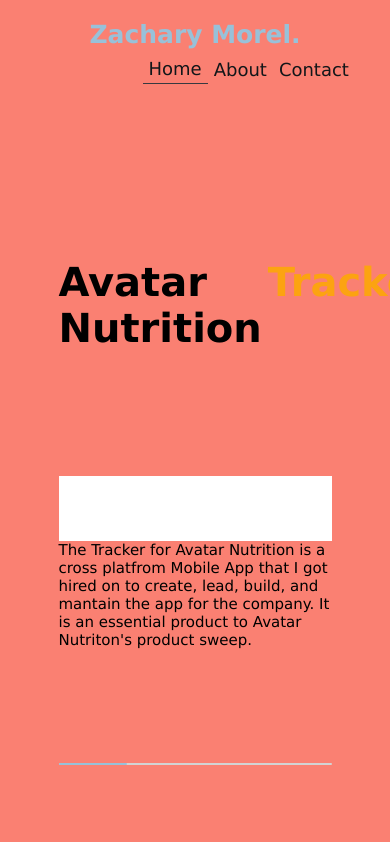
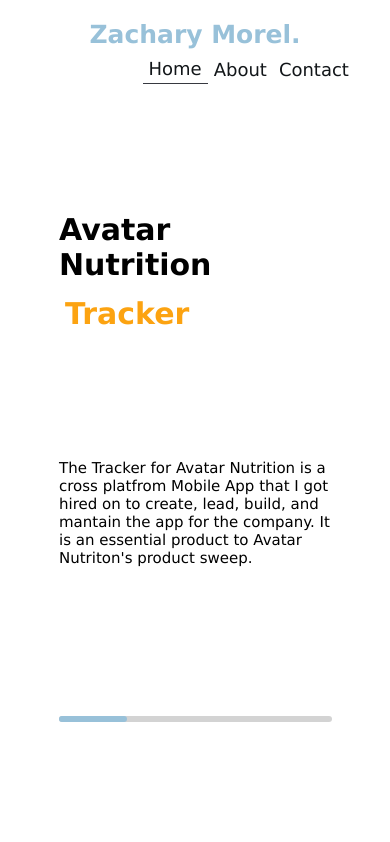
Before and after one commit to zacharymorel/zacharymorel.github.io, a React (Create React App) app in the folder potfolio/: page / in a window 390 px wide. Shown: the top 842 px of the page. Built offline with nearby package versions, Linux system fonts and the light colour scheme.

Commit message:
More Mobile Styling CSS

```diff
--- a/potfolio/src/css/leftView.css
+++ b/potfolio/src/css/leftView.css
@@ -46,7 +46,6 @@
 }
 
 .LeftViewParent {
-  background: #fa8072;
   display: flex;
   flex-direction: column;
   overflow: scroll;
@@ -116,7 +115,6 @@
 }
 
 .ProjectTitle {
-  /* animation: fadeOut 1s ease-out 6s; */
   animation: slideUpOpacity 1s linear 6s;
   display: flex;
   height: 10%;
@@ -201,15 +199,3 @@
   height: 100%;
   transition: width 1s ease-in-out 0s;
 }
-
-/* @keyframes fadeOut {
-	0% {
-		opacity: 1;
-		transform: scale(0%);
-	}
-
-	100% {
-		opacity: 0;
-		transform: scale(100%);
-	}
-} */
--- a/potfolio/src/css/mobile/leftViewMobile.css
+++ b/potfolio/src/css/mobile/leftViewMobile.css
@@ -1,6 +1,30 @@
 @media (max-width: 415px) {
+    @keyframes fadeIn {
+    0% {
+      opacity: 0;
+      transform: scale(0%);
+    }
+
+    100% {
+      opacity: 1;
+      transform: scale(100%);
+    }
+  }
+
+  @keyframes fadeOut {
+    0% {
+      opacity: 1;
+      transform: scale(100%);
+    }
+
+    100% {
+      opacity: 0;
+      transform: scale(0%);
+    }
+  }
+
   .LeftViewParent {
-    height: 100%;
+    height: 100vh;
     width: 100%;
   }
 
@@ -12,5 +36,47 @@
     margin: 0 0 5px 0;
   }
 
-  /* TODO: work on Animations of Porject Texts next to Fade in => Out rather than Sliding donw => up */
+  .ContactParent {
+    top: 95px;
+    width: 100%;
+  }
+
+  .LinksContainer {
+    justify-content: center;
+    width: 100%;
+  }
+
+  .ProjectDiscriptionParent {
+    align-items: center;
+    display: flex;
+    height: 100vh;
+    justify-content: center;
+  }
+
+  .ProjectDiscription {
+    height: 70%;
+  }
+
+
+  .ProjectContainer {
+    animation: fadeIn 1s linear 0s;
+    height: 40%;
+    width: 100%;
+  }
+
+  .ProjectTitle {
+    animation: fadeOut 1s linear 6s;
+    height: 40%;
+    flex-flow: row wrap;
+  }
+
+  .ProjectTitle .ProjectText {
+    height: 100%;
+    font-size: 30px;
+  }
+
+  .ProjectInfo {
+    animation: fadeOut 1s linear 6s;
+    height: 100%;
+  }
 }
--- a/potfolio/src/css/mobile/rightViewMobile.css
+++ b/potfolio/src/css/mobile/rightViewMobile.css
@@ -25,7 +25,7 @@
   }
 
   .RightViewParent {
-    height: 100%;
+    height: 100vh;
     width: 100%;
   }
 
--- a/potfolio/src/css/mobile/shapesMobile.css
+++ b/potfolio/src/css/mobile/shapesMobile.css
@@ -1,6 +1,6 @@
 @media (max-width: 415px) {
 
   .TriangleRight {
-    top: 1300px;
+    top: 1100px;
   }
 }
--- a/potfolio/src/views/LeftViewComponents/LeftView.js
+++ b/potfolio/src/views/LeftViewComponents/LeftView.js
@@ -38,8 +38,8 @@
   }
 
   toggleContent = (content, isShowing) => {
-    content === null ? this.setState({ showContactHeader: isShowing }) :
-      this.setState({ determineContent: content, showContactHeader: isShowing })
+    content ? this.setState({ determineContent: content, showContactHeader: isShowing }) :
+    this.setState({ showContactHeader: isShowing })
   }
 
   render() {
--- a/potfolio/src/views/LeftViewComponents/ProjectDiscription.js
+++ b/potfolio/src/views/LeftViewComponents/ProjectDiscription.js
@@ -9,6 +9,7 @@
 class ProjectDiscription extends Component {
   constructor(props) {
     super(props)
+    this.componentWindowWidth = window.outerWidth
     this.wordToStyle
     this.state = {
       progressBarCalc: 0
@@ -52,7 +53,6 @@
 
   render () {
     const { firstFiller, secondFiller } = styles
-
     return (
       <div className='ProjectDiscriptionParent'>
         <section className='ProjectDiscription'>
@@ -62,7 +62,7 @@
               <h1 className='ProjectText' style={{color: '#FCA311', paddingLeft: 6}}>{this.wordToStyle}</h1>
             </div>
           </div>
-          <SpaceFiller styles={firstFiller} />
+          <SpaceFiller styles={this.componentWindowWidth < 415 ? null : firstFiller} />
           <div key={this.determineUpdate(this.props.projectDiscriptionText, 'projectDiscriptionText')} className='ProjectContainer'>
             <div key={this.determineUpdate(this.props.projectDiscriptionText, 'projectDiscriptionText')} className='ProjectInfo'>
               <p className='ProjectText' style={{fontSize: 15}}>{this.props.projectDiscriptionText}</p>
```
